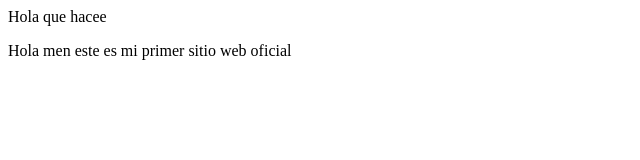
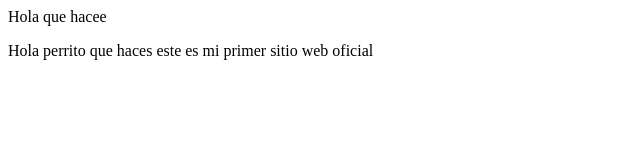
Before and after one commit to santiago1617/ProyectJavaScript, a plain HTML site: page index.html in a window 1280 px wide. Shown: the full height of the page, 0-640 px from the left. Drawn offline with Linux system fonts and the light colour scheme.

Commit message:
Hola perrito

```diff
--- a/index.html
+++ b/index.html
@@ -9,7 +9,7 @@
     </article>
 </head>
 <body>
-    <p>Hola men este es mi primer sitio web oficial
+    <p>Hola perrito que haces este es mi primer sitio web oficial
     </p>
 </body>
 </html>
```
